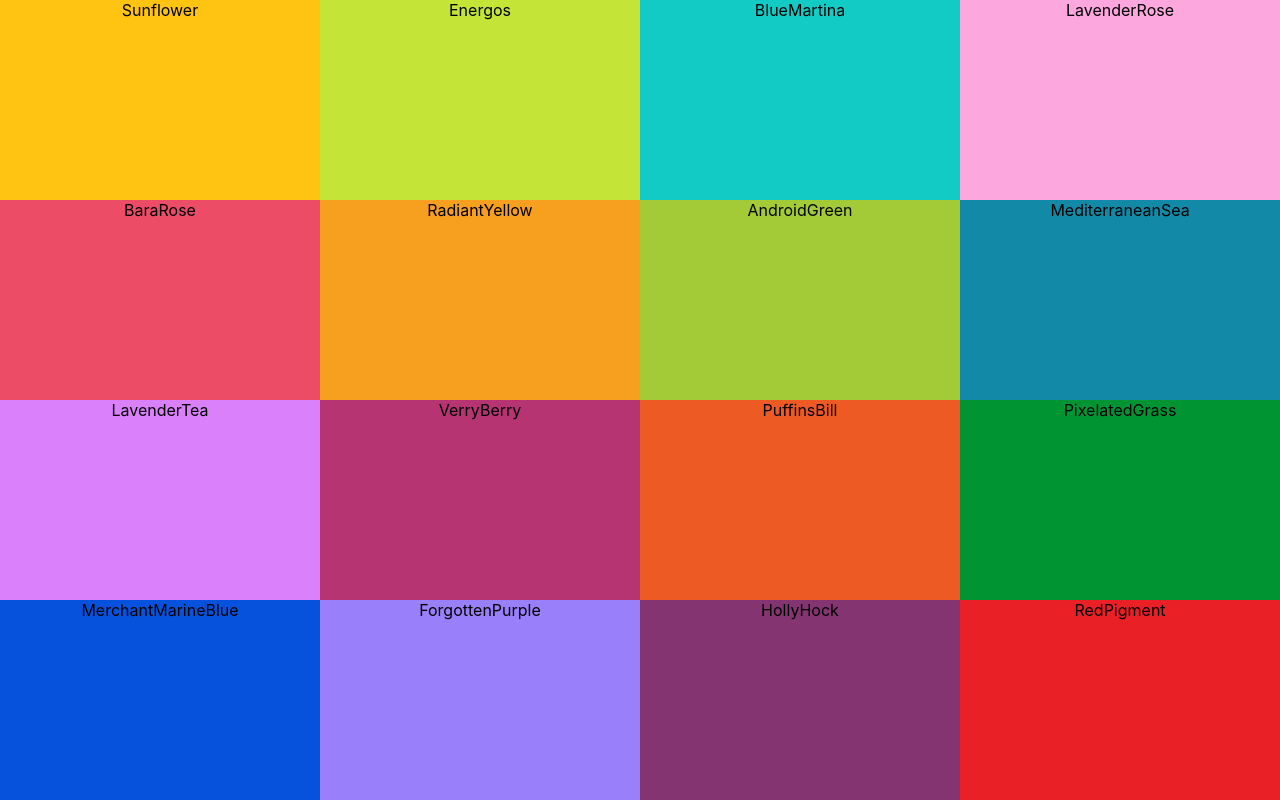
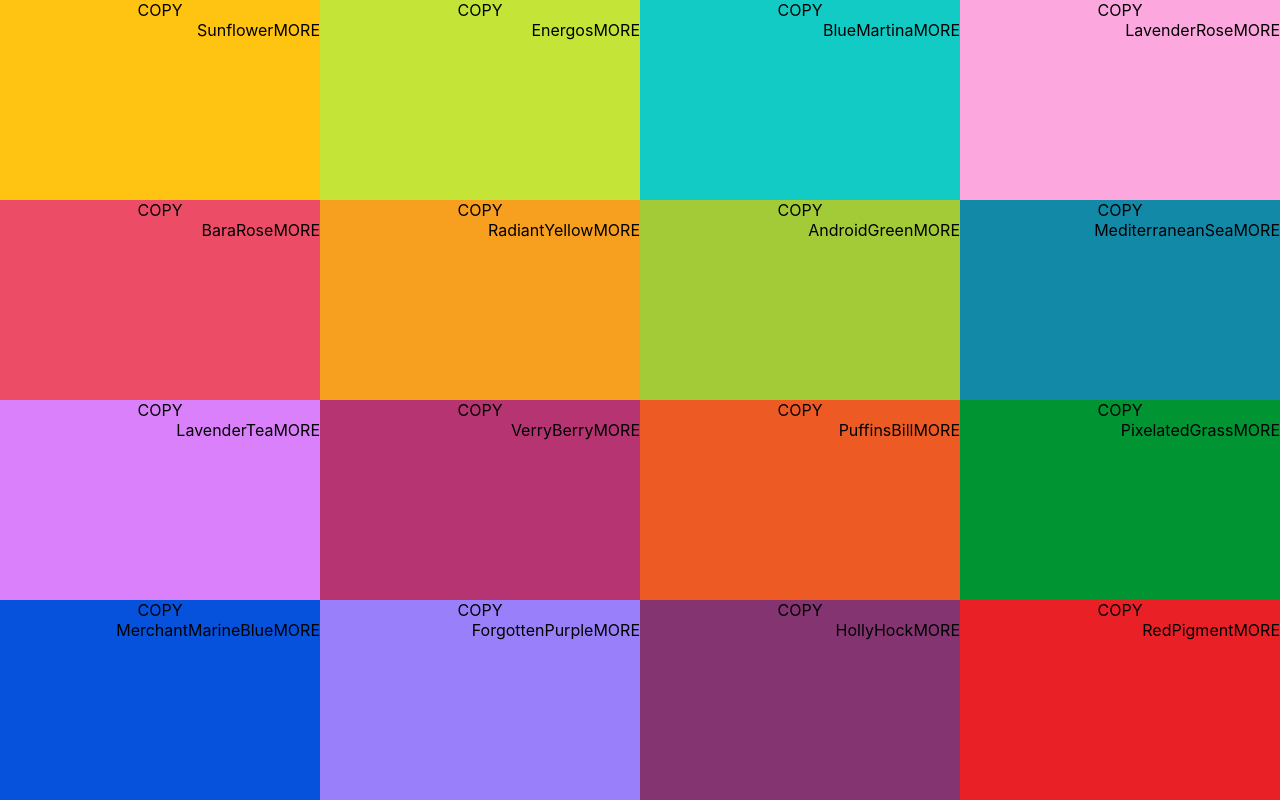
Before and after one commit to feelgeel/color-site, a React (Create React App) app: page / in a window 1280 px wide. Shown: the top 800 px of the page. Built offline with nearby package versions, Linux system fonts and the light colour scheme.

Commit message:
style color box

```diff
--- a/src/ColorBox.jsx
+++ b/src/ColorBox.jsx
@@ -6,7 +6,13 @@ export default class ColorBox extends Component {
     // console.log(this.props.background);
     return (
       <div style={{backgroundColor:this.props.background.color}}  className='colorBox'>
+        <div className="copy-box">
+        <span>COPY</span>
+        </div>
+        <div className="other-box">
         <span>{this.props.background.name}</span>
+        <span>MORE</span>
+        </div>
       </div>
     )
   }
--- a/src/style/colorBox.css
+++ b/src/style/colorBox.css
@@ -1,9 +1,23 @@
 .colorBox{
-    /* display: flex; */
+    /* /* display: flex; */
+    /* flex-direction: column;
+     justify-content: center; */
+  align-items: center;
     width: 25%;
     height: 25%;
+    position: relative;
     /* margin: 0 auto;
     display: inline-block;
     position: relative; */
     cursor: pointer;
 }
+.copy-box{
+
+
+}
+.other-box{
+    display: flex;
+    justify-content: space-between;
+justify-self: flex-end;
+
+}
```
